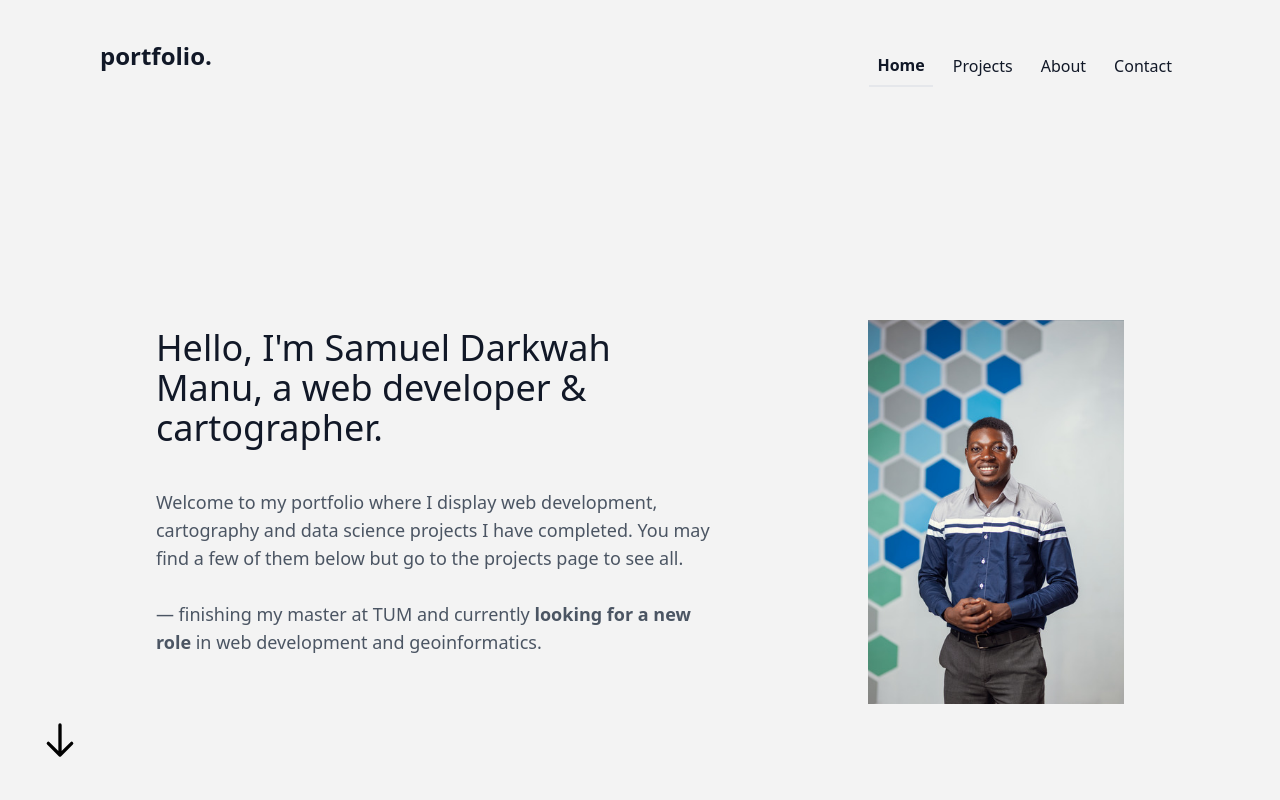
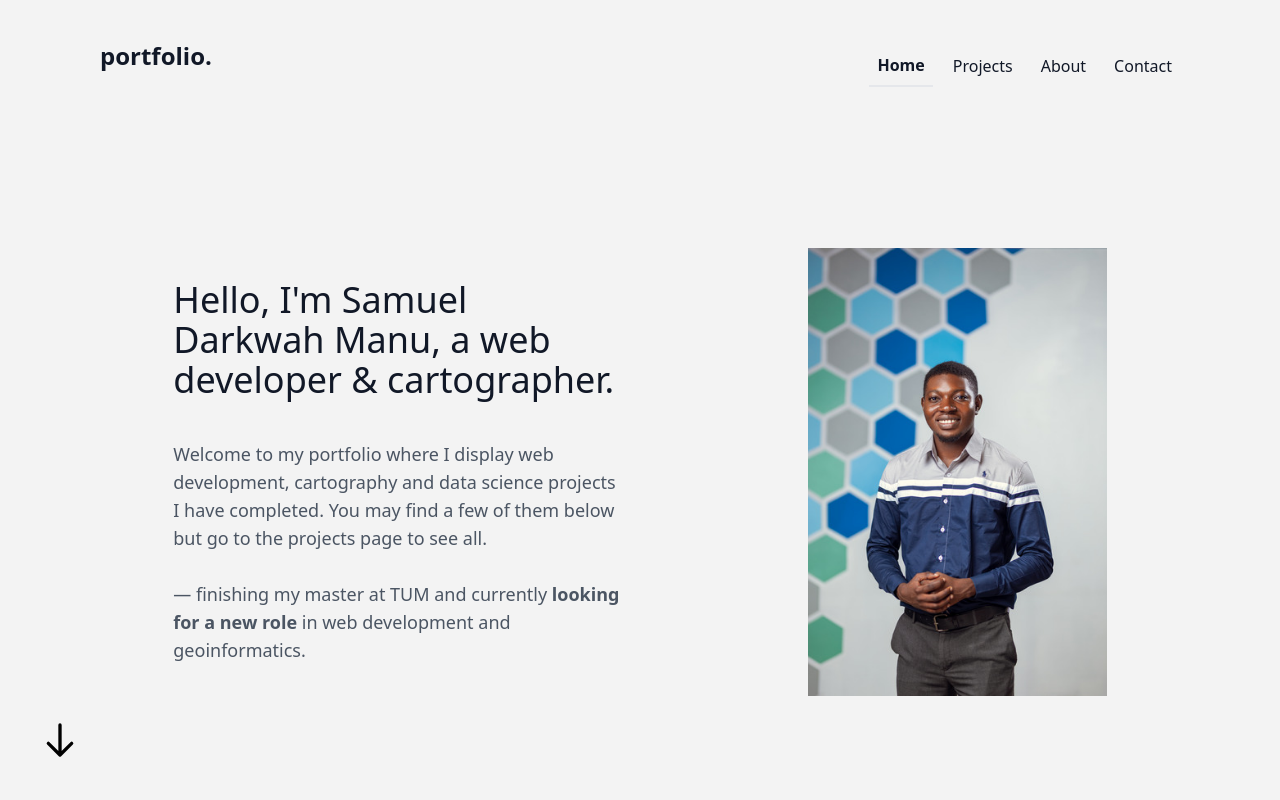
Before and after one commit to sammyhawkrad/portfolio, a React (Vite) app: page /#/ in a window 1280 px wide. Shown: the top 800 px of the page. Built offline with nearby package versions, Linux system fonts and the light colour scheme.

Commit message:
Update image paths and styling in Hero and About components

```diff
--- a/src/assets/data.json
+++ b/src/assets/data.json
@@ -2,13 +2,14 @@
   "name": "Samuel Darkwah Manu",
   "role": "web developer & cartographer",
   "intro": "Welcome to my portfolio where I display web development, cartography and data science projects I have completed. You may find a few of them below but go to the projects page to see all. \n \n &mdash; finishing my master at TUM and currently <strong>looking for a new role</strong> in web development and geoinformatics.",
-  "about": "I am multifaceted IT professional with skills cutting across data science, cartography (geoinformatics) and web development. I have expertise in building enterprise level reports and dashboards using Power BI and Tableau, performing analytics with Python libraries and geospatial tools.\n \nI have a deep understanding of how the web works and can build fullstack applications with Vue.js, React Node.js/FastAPI/Flask, relational (Postgresql, SQL Server) and non-relational databases (MongoDB).",
+  "about": "I am multifaceted IT professional with skills cutting across data science, cartography (geoinformatics) and web development. I have expertise in building enterprise level reports and dashboards using Power BI and Tableau, performing analytics with Python libraries and geospatial tools.\n \nI have a deep understanding of how the web works and can build fullstack applications with Vue.js, React, Node.js/FastAPI, relational (Postgresql, MySQL, SQL Server) and non-relational databases (MongoDB).",
   "contact": {
     "email": "manusam14@yahoo.com",
     "linkedin": "https://www.linkedin.com/in/sammyhawkrad/",
     "github": "https://github.com/sammyhawkrad",
     "twitter": "https://twitter.com/sammyhawkrad"
     },
+  "image": "sam.jpg",
   "projects": [
     {
       "name": "Osmose Statistics",
@@ -72,12 +73,12 @@
     },
     {
       "name": "Client App",
-      "description": "A simple client management CRUD app built with Vue.js, Node.js and MongoDB",
+      "description": "A simple client management CRUD app built with Vue.js, Bootstrap, Node.js and MongoDB",
       "image": "clientapp.png",
       "link": "https://peaceful-river-63243.herokuapp.com/",
       "repo": "https://github.com/sammyhawkrad/client-app",
       "tags": ["Web Development"],
-      "tech": ["Vue.js", "Node.js", "MongoDB", "Heroku"],
+      "tech": ["Vue.js", "Node.js", "Bootstrap", "MongoDB", "Heroku"],
       "featured": "false"
     }
   ]
--- a/src/components/Footer.jsx
+++ b/src/components/Footer.jsx
@@ -14,7 +14,7 @@ export default function Footer() {
             <div className="flex justify-end gap-2 md:gap-5">
                 <a target="_blank" rel="noopener noreferrer" href={contact.github}>Github</a>
                 <a target="_blank" rel="noopener noreferrer" href={contact.linkedin}>LinkedIn</a>
-                <a target="_blank" rel="noopener noreferrer" href={contact.linkedin}>Twitter</a>
+                <a target="_blank" rel="noopener noreferrer" href={contact.twitter}>Twitter</a>
             </div>
         </footer>
         </>
--- a/src/components/Hero.jsx
+++ b/src/components/Hero.jsx
@@ -6,12 +6,12 @@ export default function Hero({info}) {
 
   return (
     <>
-      <section id="hero" className="flex flex-col md:flex-row items-center md:justify-between lg:justify-around md:h-screen mb-10">
-        <div className="md:w-2/4 mb-10">
+      <section id="hero" className="flex flex-col md:flex-row items-center md:justify-between lg:justify-around md:h-screen mb-10 pb-20">
+        <div className="md:w-2/5 mb-10 md:mb-0">
         <h2 className="text-4xl font-medium">{`Hello, I'm ${info.name}, a ${info.role}.`}</h2>
         <p className="text-gray-600 dark:text-gray-400 text-lg pt-10" dangerouslySetInnerHTML={{ __html: intro }}></p>
         </div>
-        <div><img src="sam.jpg" alt="Picture of Samuel"  className="hover:grayscale w-72 lg:w-fit md:max-h-96 2xl:max-h-full"/></div>
+        <div><img src={info.image} alt="Picture of Samuel"  className="hover:grayscale w-72 lg:w-fit md:max-h-[28rem] 2xl:max-h-full"/></div>
         <Link to="/#featured-projects" className="absolute bottom-10 left-10 hidden md:block">
             <svg
             className=" w-10 h-10 text-black"
--- a/src/components/Project.jsx
+++ b/src/components/Project.jsx
@@ -2,7 +2,7 @@ import PropTypes from "prop-types";
 
 export default function Project({ project, index }) {
 
-    function formatList(list) {
+    const formatList = (list) => {
     if (list.length === 0) {
       return '';
     } else if (list.length === 1) {
--- a/src/views/About.jsx
+++ b/src/views/About.jsx
@@ -5,12 +5,12 @@ export default function About() {
     return (
         <>
         <main>
-            <section className="flex flex-col md:flex-row items-center md:justify-between lg:justify-around mb-10">
-                <div className="md:w-2/4 mb-10">
+            <section className="flex flex-col md:flex-row items-center md:justify-between lg:justify-around mt-10 mb-10">
+                <div className="md:w-2/5 mb-10">
                 <h2 className="text-4xl font-medium">{`Hello, I'm ${data.name}, a ${data.role}.`}</h2>
                 <p className="text-gray-600 dark:text-gray-400 text-lg pt-10" dangerouslySetInnerHTML={{ __html: data.about.replace(/\n/g, '<br>') }}></p>
                 </div>
-                <div><img src="sam.jpg" alt="Picture of Samuel"  className="grayscale hover:grayscale-0 w-72 lg:w-fit"/></div>
+                <div><img src={data.image} alt="Picture of Samuel"  className="hover:grayscale w-72 lg:w-fit md:max-h-[28rem] 2xl:max-h-full"/></div>
             </section>
         </main>
         </>
```
